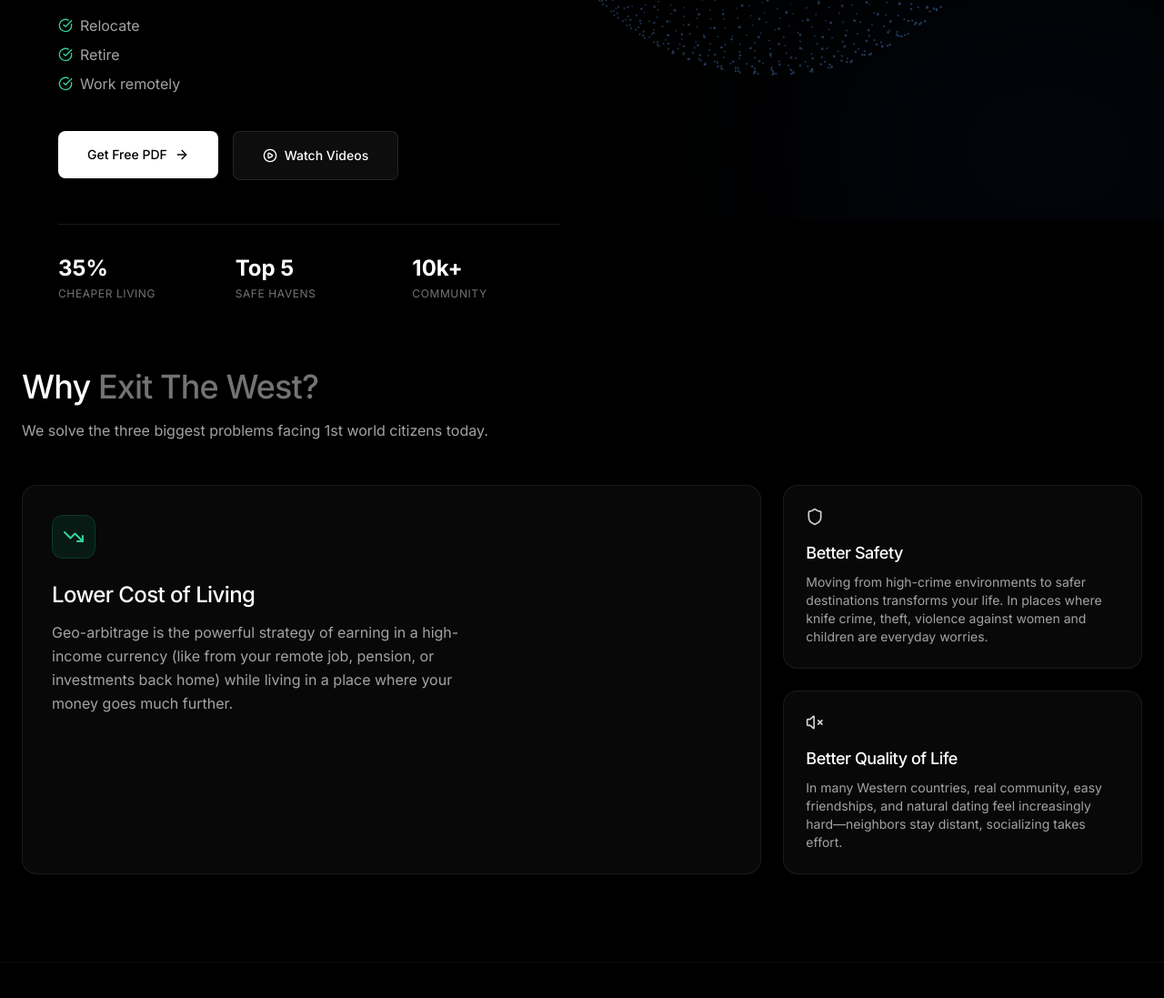
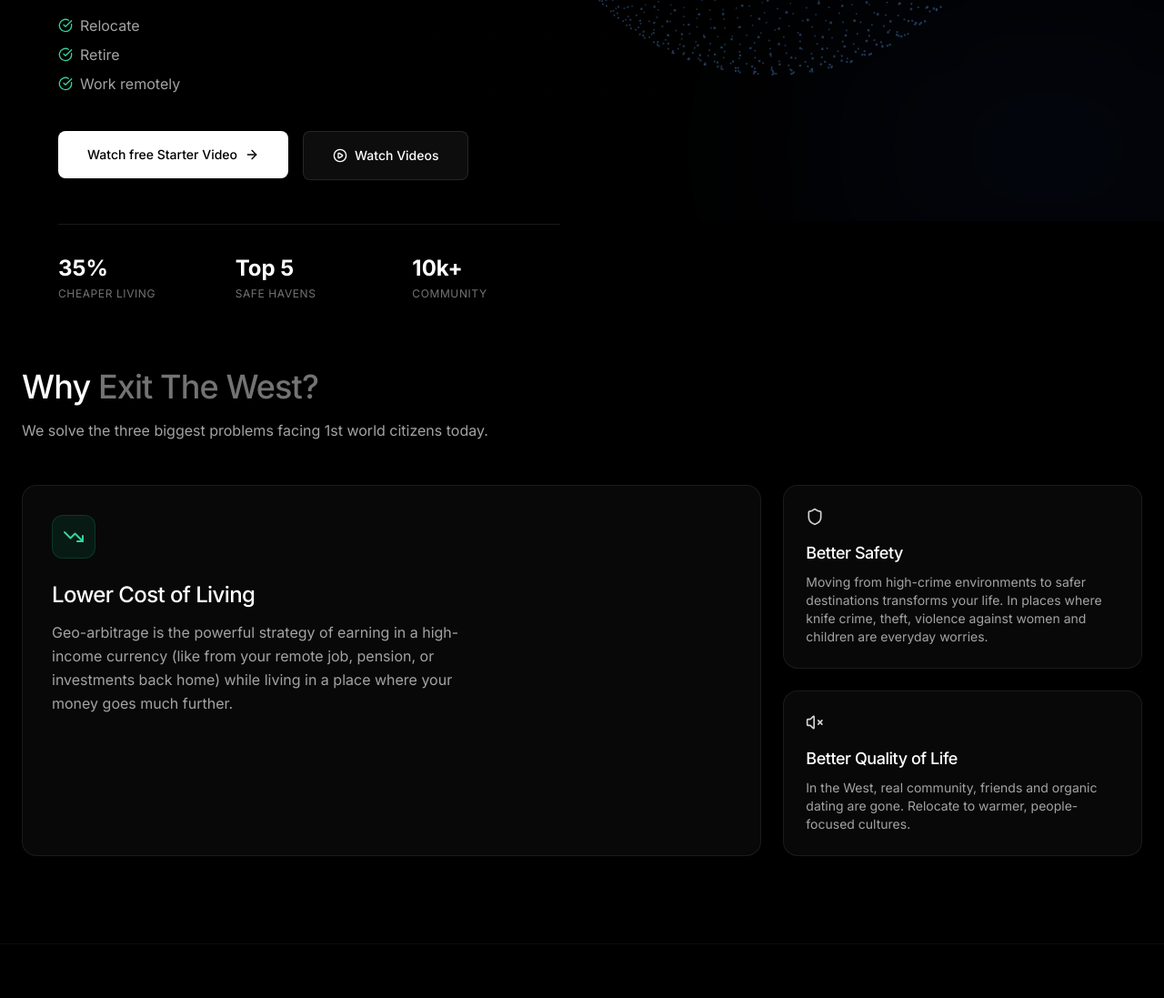
Before and after one commit to andrewraczkowski1-tech/Exit-The-West-, a plain HTML site: page index.html in a window 1280 px wide. Shown: the part 557-1654 px from the top of the page at 91% size. Drawn offline with nearby package versions, Linux system fonts and the light colour scheme; no server answers; animation ran at ten frames a second.

Commit message:
Update hero CTA to video and refine Quality of Life text

```diff
--- a/index.html
+++ b/index.html
@@ -175,9 +175,9 @@
                     </ul>
 
                     <div class="animate-fade-in delay-300 flex flex-col sm:flex-row items-start gap-4">
-                        <a href="#newsletter" class="group relative px-8 py-4 bg-white text-black font-medium text-sm rounded-lg overflow-hidden transition-all hover:bg-neutral-200 w-full sm:w-auto text-center">
+                        <a href="https://preview.mailerlite.io/forms/2059684/177410426222412903/share" class="group relative px-8 py-4 bg-white text-black font-medium text-sm rounded-lg overflow-hidden transition-all hover:bg-neutral-200 w-full sm:w-auto text-center">
                             <span class="relative z-10 flex items-center justify-center gap-2">
-                                Get Free PDF
+                                Watch free Starter Video
                                 <i data-lucide="arrow-right" class="w-4 h-4 transition-transform group-hover:translate-x-1"></i>
                             </span>
                         </a>
@@ -239,7 +239,7 @@
                 <div class="glass-panel rounded-2xl p-6 hover:bg-white/5 transition-colors">
                     <i data-lucide="volume-x" class="w-5 h-5 text-neutral-300 mb-4"></i>
                     <h3 class="text-lg font-medium tracking-tight mb-2">Better Quality of Life</h3>
-                    <p class="text-sm text-neutral-400">In many Western countries, real community, easy friendships, and natural dating feel increasingly hard—neighbors stay distant, socializing takes effort.</p>
+                    <p class="text-sm text-neutral-400">In the West, real community, friends and organic dating are gone. Relocate to warmer, people-focused cultures.</p>
                 </div>
             </div>
         </section>
```
